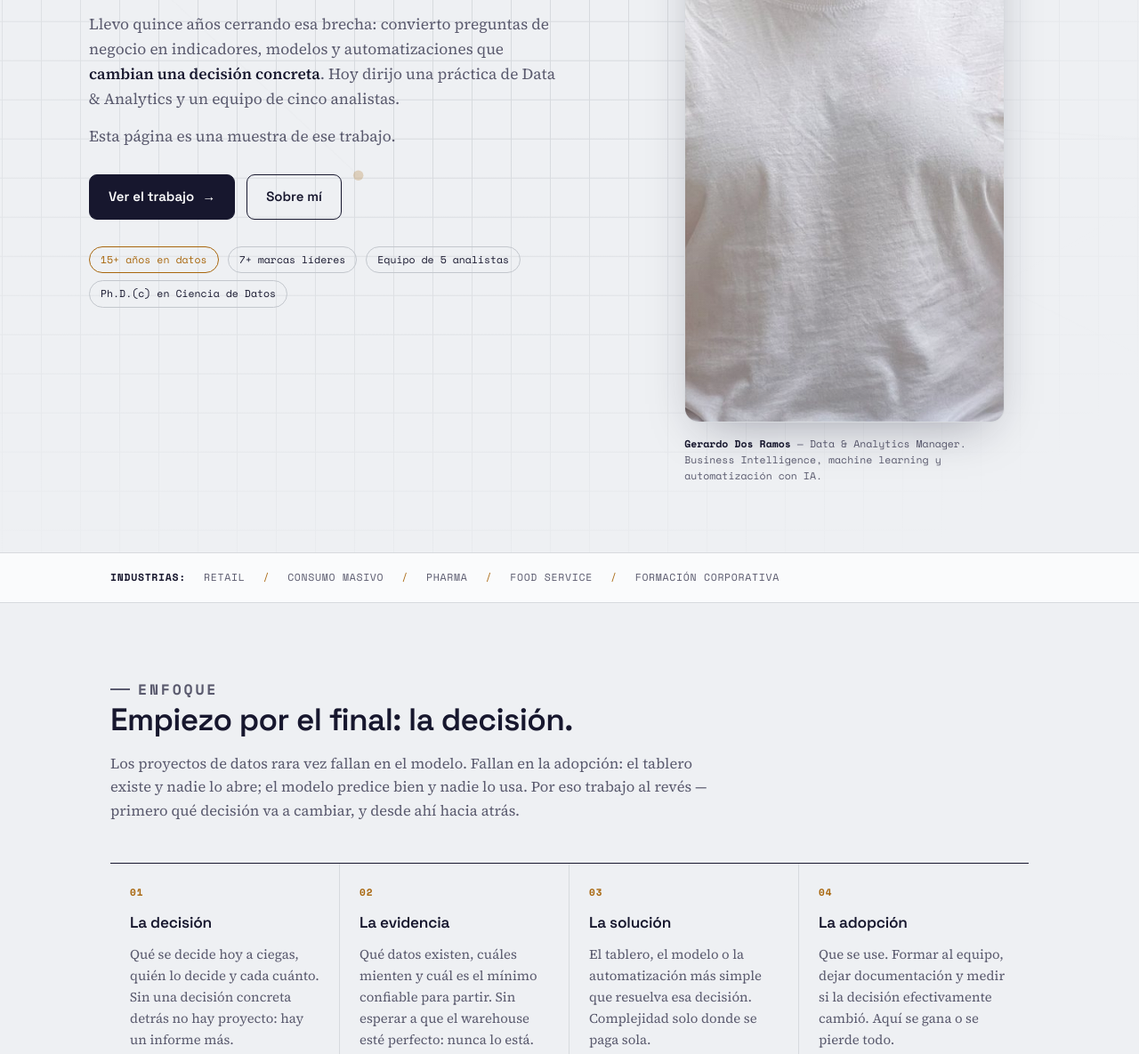
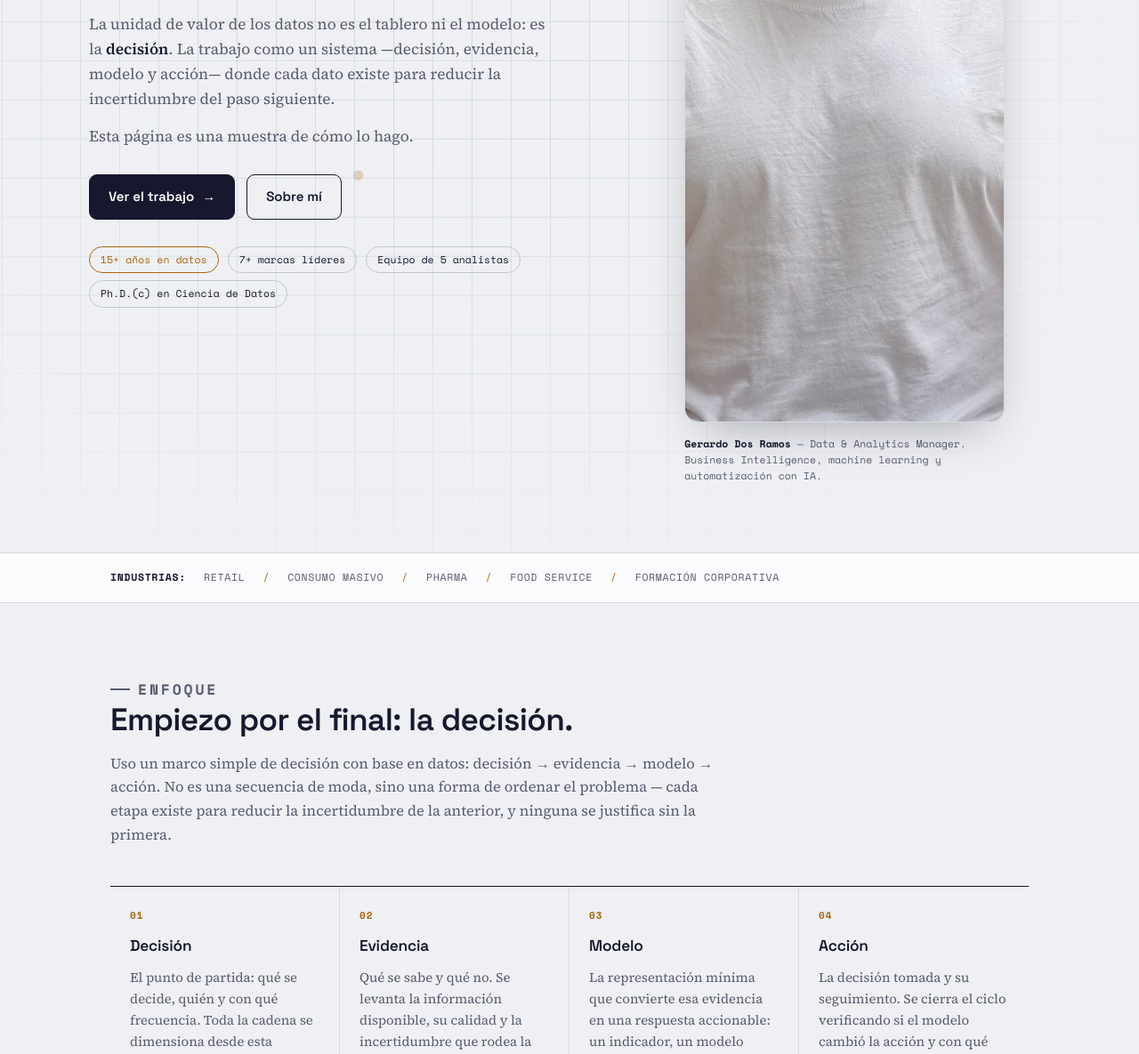
Before and after one commit to gdosramos/gdosramos.github.io-, a plain HTML site: page index.html in a window 1280 px wide. Shown: the part 595-1780 px from the top of the page at 89% size. Drawn offline with nearby package versions, Linux system fonts and the light colour scheme.

Commit message:
Update index.html

```diff
--- a/index.html
+++ b/index.html
@@ -287,8 +287,8 @@
     <div>
       <p class="eyebrow rv d1">Data &amp; Analytics · BI · Machine Learning · IA</p>
       <h1 class="rv d2">Las empresas ya tienen los datos que necesitan. Aun así, <span class="mark">deciden a ciegas</span>.</h1>
-      <p class="lede rv d3">Llevo quince años cerrando esa brecha: convierto preguntas de negocio en indicadores, modelos y automatizaciones que <b>cambian una decisión concreta</b>. Hoy dirijo una práctica de Data &amp; Analytics y un equipo de cinco analistas.</p>
-      <p class="lede rv d3">Esta página es una muestra de ese trabajo.</p>
+      <p class="lede rv d3">La unidad de valor de los datos no es el tablero ni el modelo: es la <b>decisión</b>. La trabajo como un sistema —decisión, evidencia, modelo y acción— donde cada dato existe para reducir la incertidumbre del paso siguiente.</p>
+      <p class="lede rv d3">Esta página es una muestra de cómo lo hago.</p>
       <div class="cta-row rv d4">
         <a href="#trabajo" class="btn btn-primary">Ver el trabajo <span class="ar" aria-hidden="true">→</span></a>
         <a href="#perfil" class="btn btn-ghost">Sobre mí</a>
@@ -329,29 +329,29 @@
     <div class="head rv">
       <p class="eyebrow">Enfoque</p>
       <h2>Empiezo por el final: la decisión.</h2>
-      <p>Los proyectos de datos rara vez fallan en el modelo. Fallan en la adopción: el tablero existe y nadie lo abre; el modelo predice bien y nadie lo usa. Por eso trabajo al revés — primero qué decisión va a cambiar, y desde ahí hacia atrás.</p>
+      <p>Uso un marco simple de decisión con base en datos: decisión → evidencia → modelo → acción. No es una secuencia de moda, sino una forma de ordenar el problema — cada etapa existe para reducir la incertidumbre de la anterior, y ninguna se justifica sin la primera.</p>
     </div>
 
     <div class="steps rv d1">
       <div class="step">
         <div class="step-n">01</div>
-        <h3>La decisión</h3>
-        <p>Qué se decide hoy a ciegas, quién lo decide y cada cuánto. Sin una decisión concreta detrás no hay proyecto: hay un informe más.</p>
+        <h3>Decisión</h3>
+        <p>El punto de partida: qué se decide, quién y con qué frecuencia. Toda la cadena se dimensiona desde esta pregunta; sin una decisión concreta, no hay problema que modelar.</p>
       </div>
       <div class="step">
         <div class="step-n">02</div>
-        <h3>La evidencia</h3>
-        <p>Qué datos existen, cuáles mienten y cuál es el mínimo confiable para partir. Sin esperar a que el warehouse esté perfecto: nunca lo está.</p>
+        <h3>Evidencia</h3>
+        <p>Qué se sabe y qué no. Se levanta la información disponible, su calidad y la incertidumbre que rodea la decisión — el punto de partida real, no el ideal.</p>
       </div>
       <div class="step">
         <div class="step-n">03</div>
-        <h3>La solución</h3>
-        <p>El tablero, el modelo o la automatización más simple que resuelva esa decisión. Complejidad solo donde se paga sola.</p>
+        <h3>Modelo</h3>
+        <p>La representación mínima que convierte esa evidencia en una respuesta accionable: un indicador, un modelo estadístico o una regla. Complejidad solo cuando reduce incertidumbre de forma medible.</p>
       </div>
       <div class="step">
         <div class="step-n">04</div>
-        <h3>La adopción</h3>
-        <p>Que se use. Formar al equipo, dejar documentación y medir si la decisión efectivamente cambió. Aquí se gana o se pierde todo.</p>
+        <h3>Acción</h3>
+        <p>La decisión tomada y su seguimiento. Se cierra el ciclo verificando si el modelo cambió la acción y con qué resultado — la única prueba de que el análisis sirvió.</p>
       </div>
     </div>
   </div>
@@ -455,7 +455,7 @@
       <div class="card rv d2">
         <div class="k">Docencia</div>
         <h3>Clases universitarias</h3>
-        <p>Dicto un curso de machine learning en pregrado, partiendo siempre de ejemplos concretos antes de llegar a la teoría.</p>
+        <p>Profesor de diversas asignaturas de pregrado y postgrado en ingeniería y ciencias.</p>
       </div>
       <div class="card rv d3">
         <div class="k">Formación</div>
```
